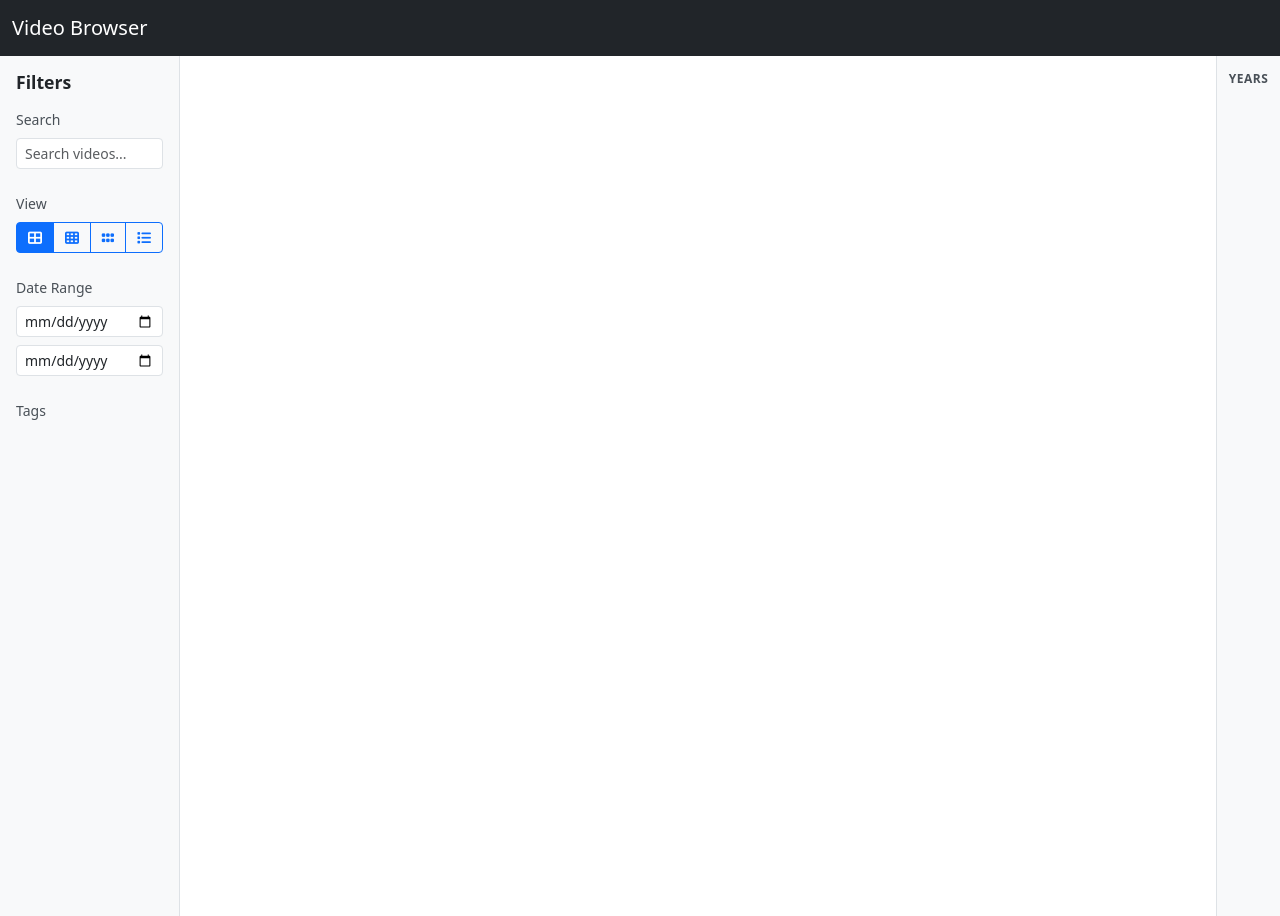
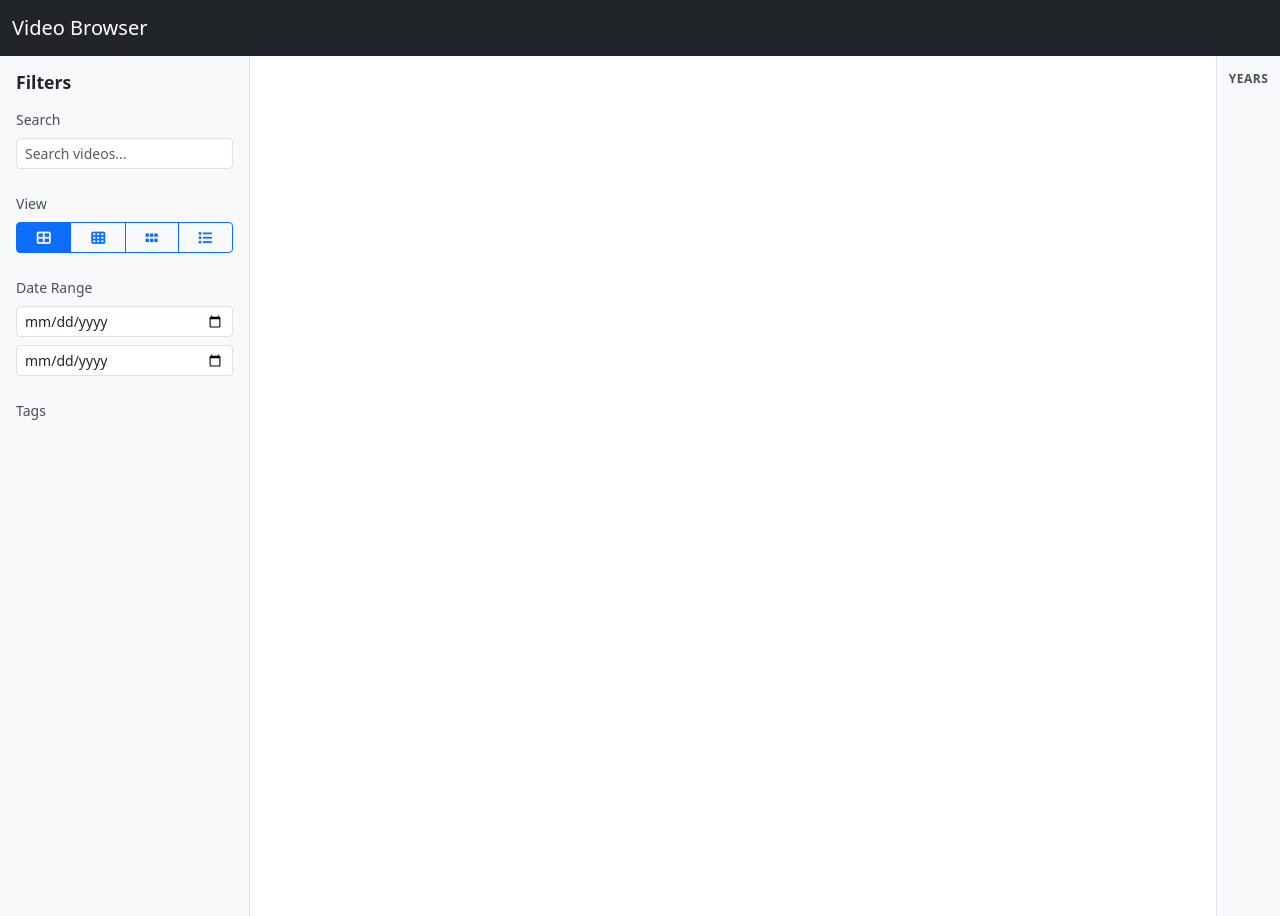
Before and after one commit to nickyreinert/videoOrga, a Flask app: page / in a window 1280 px wide. Run offline with Flask 3, Linux system fonts and the light colour scheme; data that the repository does not hold is empty; some libraries are stand-ins or nearby versions.

Commit message:
feat: Implement base styling for application layout and UI elements including sidebars, video cards, and modals.

```diff
--- a/app/web/static/style.css
+++ b/app/web/static/style.css
@@ -20,7 +20,7 @@ body {
 
 /* Left Sidebar - 10% width, fixed, scrollable */
 .left-sidebar {
-    width: 10%;
+    width: 20%;
     min-width: 180px;
     max-width: 250px;
     height: 100%;
@@ -60,8 +60,8 @@ body {
 
 /* Main Content Area - 85% width */
 .main-content {
-    width: 85%;
-    margin-left: 10%;
+    width: 75%;
+    margin-left: 15%;
     margin-right: 5%;
     height: 100%;
     overflow-y: auto;
```
